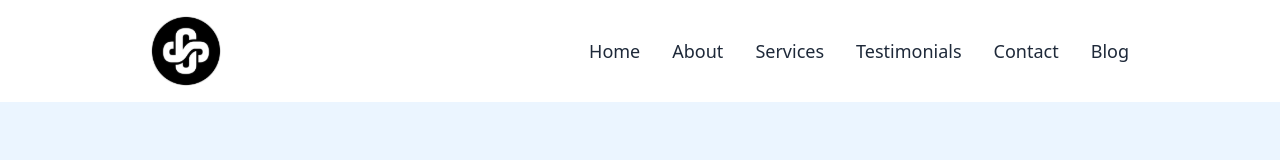
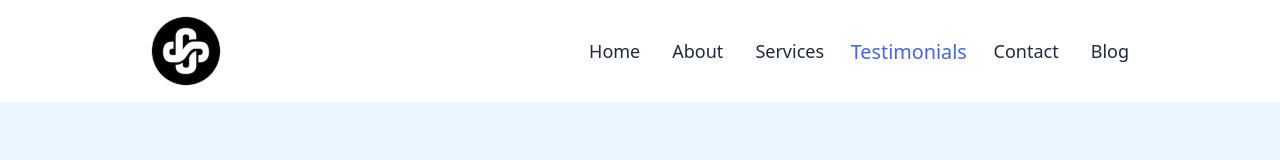
Before and after one commit to yamami-mohammed-monsif/Design-Agency, a Next.js app: page / in a window 1280 px wide. Shown: the top 160 px of the page. Built offline with nearby package versions, Linux system fonts and the light colour scheme.

Commit message:
fixed a desktop navlinks problem

```diff
--- a/components/Header/DesktopNav.tsx
+++ b/components/Header/DesktopNav.tsx
@@ -11,15 +11,21 @@ export default function DesktopNav({
   isScrolled,
   activeSection,
 }: DesktopNavProps) {
-  const handleScrollToSection = (
+  const handleScrollToSection = async (
     e: React.MouseEvent<HTMLAnchorElement>,
     href: string
   ) => {
     e.preventDefault();
-    const section = document.querySelector(href);
-    if (section) {
-      section.scrollIntoView({ behavior: "smooth" });
+    const sectionId = href.startsWith("#") ? href.slice(1) : href; // Remove '#' if present
+
+    // Wait for the section to be available in the DOM
+    let section = document.getElementById(sectionId);
+    while (!section) {
+      await new Promise((resolve) => setTimeout(resolve, 100)); // Retry after 100ms
+      section = document.getElementById(sectionId);
     }
+
+    section.scrollIntoView({ behavior: "smooth" });
   };
 
   return (
--- a/components/Header/index.tsx
+++ b/components/Header/index.tsx
@@ -40,16 +40,28 @@ const Header = memo(function Header() {
       });
     }, observerOptions);
 
-    sectionIds.forEach((id) => {
-      const section = document.getElementById(id);
-      if (section) observer.observe(section);
+    const observeSections = () => {
+      sectionIds.forEach((id) => {
+        const section = document.getElementById(id);
+        if (section) observer.observe(section);
+      });
+    };
+
+    observeSections();
+
+    // Re-observe sections when dynamically loaded sections are rendered
+    const mutationObserver = new MutationObserver(() => {
+      observeSections();
     });
+
+    mutationObserver.observe(document.body, { childList: true, subtree: true });
 
     return () => {
       sectionIds.forEach((id) => {
         const section = document.getElementById(id);
         if (section) observer.unobserve(section);
       });
+      mutationObserver.disconnect();
     };
   }, []);
 
--- a/components/sections/Hero.tsx
+++ b/components/sections/Hero.tsx
@@ -43,7 +43,6 @@ export default function HeroSection() {
                 alt="Creative designer working at desk"
                 fill
                 priority
-                placeholder="blur"
                 sizes="(max-width: 768px) 100vw, 531px"
                 className="object-cover"
               />
```
